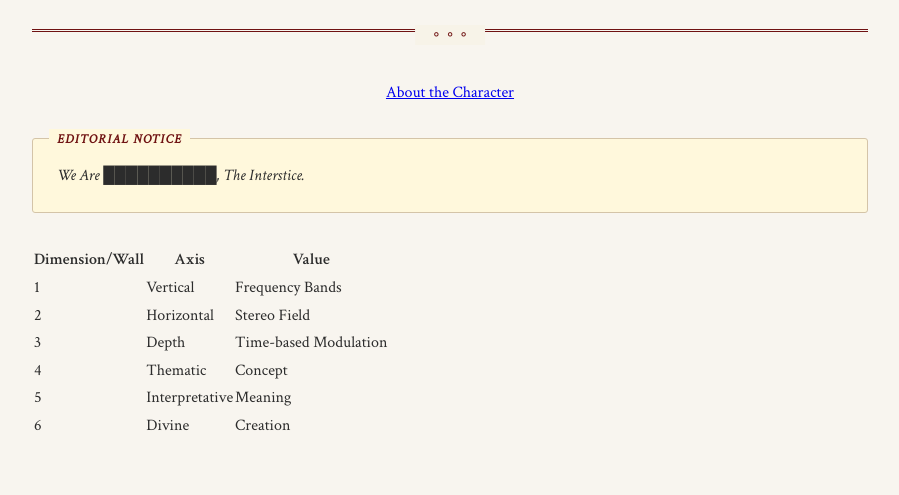
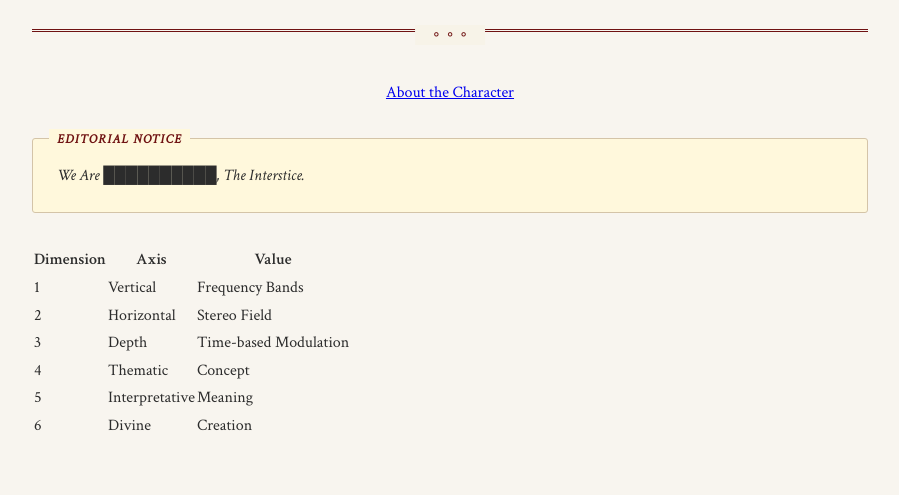
Before and after one commit to CR-ux/notborges, an Eleventy site: page intranet/papers/The Lexicomythographer's Guide To Audramaturgical Genesis.md in a window 1280 px wide. Shown: the part 298-793 px from the top of the page, without its empty margins (190-1089 px from the left). Built offline with nearby package versions, Linux system fonts and the light colour scheme; Eleventy itself is replaced by a stand-in of ours; files that its build step writes are made by us from their sources; a web font is replaced by a local one.

Commit message:
audramaturgy update 3

```diff
--- a/intranet/papers/The Lexicomythographer's Guide To Audramaturgical Genesis.md
+++ b/intranet/papers/The Lexicomythographer's Guide To Audramaturgical Genesis.md
@@ -6,7 +6,7 @@ date: "2025-09-15"
 layout: layout.njk
 ---
 
-| Dimension/Wall | Axis           | Value                 |
+| Dimension      | Axis           | Value                 |
 | -------------- | -------------- | --------------------- |
 | 1              | Vertical       | Frequency Bands       |
 | 2              | Horizontal     | Stereo Field          |
```
